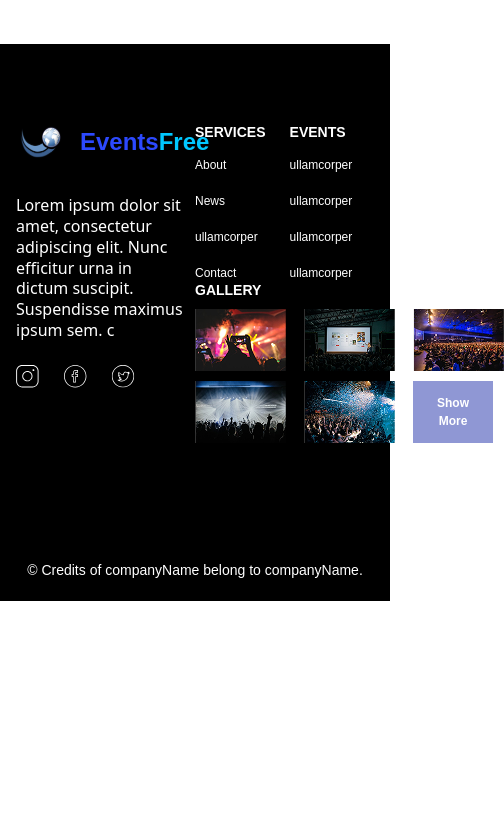
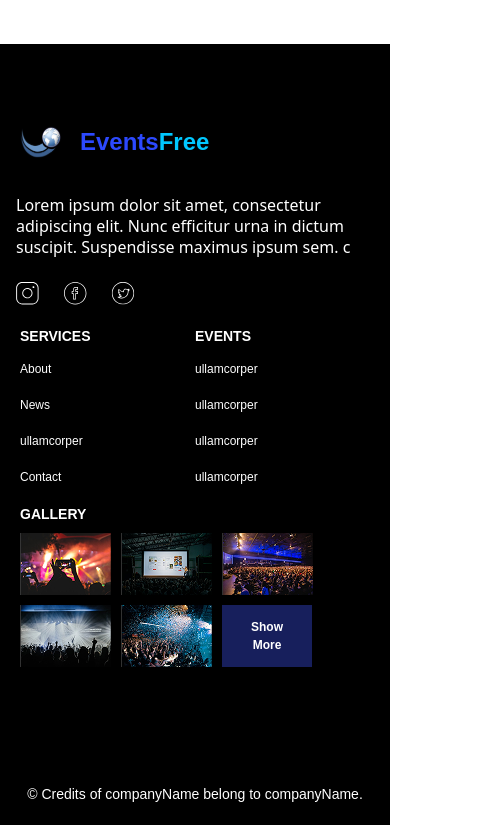
Before and after one commit to Harsh-Bishnoi/react_homepage, a React (Vite) app: page / in a window 390 px wide. Shown: the part 4802-5627 px from the top of the page, 504 px wide, since content can reach past the window. Before the commit the page ends 5403 px from the top, so only its background shows below. Built offline with nearby package versions, Linux system fonts and the light colour scheme.

Commit message:
footer-responsive

```diff
--- a/src/components/Footer.jsx
+++ b/src/components/Footer.jsx
@@ -16,21 +16,21 @@ const Footer = () => {
             <div className="bg-black pt-[81px]">
                 <div className="max-w-[1320px] px-4 mx-auto pb-24">
                     <div className="flex flex-wrap flex-row -mx-3">
-                        <div className="w-6/12 px-3">
+                        <div className="w-full xl:w-6/12 px-3 mb-6">
                             <div className="flex items-center gap-3.5 pb-9">
                                 <a href="#"><img src={logo} alt="nav-logo" className='max-w-[50px] sm:max-w-[98px]' /></a>
                                 <a className='font-family-primary font-bold text-2xl sm:text-4xl leading-[135%] text-[#2C49FE] mb-0' href='#'>Events<span className='text-[#01C8FF]'>Free</span></a>
                             </div>
-                            <CustomDescription discriptionClass="text-white max-w-[346px] text-base pb-6" text="Lorem ipsum dolor sit amet, consectetur adipiscing elit. Nunc efficitur urna in dictum suscipit. Suspendisse maximus ipsum sem. c " />
+                            <CustomDescription discriptionClass="text-white xl:max-w-[346px] text-base pb-6" text="Lorem ipsum dolor sit amet, consectetur adipiscing elit. Nunc efficitur urna in dictum suscipit. Suspendisse maximus ipsum sem. c " />
                             <div className="flex items-center gap-6">
                                 <a className='' href="https://www.instagram.com/accounts/login/?hl=en" target='_blank'><img src={insta} alt="insta-icon" /></a>
                                 <a className='' href="https://www.facebook.com/?_rdr" target='_blank'><img src={facebook} alt="facebook-icon" /></a>
                                 <a className='' href="https://x.com/" target='_blank'><img src={twitter} alt="twitter-icon" /></a>
                             </div>
                         </div>
-                        <div className="w-6/12">
+                        <div className="w-full xl:w-6/12 px-4">
                             <div className="flex flex-wrap flex-row -mx-3 w-full">
-                                <div className="md:w-3/12 px-3 flex justify-start">
+                                <div className="xl:w-3/12 sm:w-3/12 w-6/12 px-3 max-sm:mb-5 flex justify-start">
                                     <ul className=''>
                                         <li className='text-white font-family-primary font-bold text-sm leading-[100%] mb-3'>SERVICES</li>
                                         <li className='mb-3'><a className='font-family-primary hover:text-[#2C49FE] transition-all duration-200 ease-in text-white font-normal text-xs leading-[100%]' href="#">About</a> </li>
@@ -39,7 +39,7 @@ const Footer = () => {
                                         <li><a className='font-family-primary text-white font-normal hover:text-[#2C49FE] transition-all duration-200 ease-in text-xs leading-[100%]' href="#">Contact</a> </li>
                                     </ul>
                                 </div>
-                                <div className="md:w-3/12 px-3 justify-start flex">
+                                <div className="xl:w-3/12 sm:w-3/12 w-6/12 max-sm:mb-5 px-3 justify-start flex">
                                     <ul className=''>
                                         <li className='text-white font-family-primary font-bold text-sm leading-[100%] mb-3'>EVENTS</li>
                                         <li className='mb-3'><a className='font-family-primary text-white hover:text-[#2C49FE] transition-all duration-200 ease-in font-normal text-xs leading-[100%]' href="#">ullamcorper</a></li>
@@ -48,14 +48,14 @@ const Footer = () => {
                                         <li><a className='font-family-primary text-white font-normal hover:text-[#2C49FE] transition-all duration-200 ease-in text-xs leading-[100%]' href="#">ullamcorper</a></li>
                                     </ul>
                                 </div>
-                                <div className="lg:w-6/12 w-full px-3">
+                                <div className="w-full sm:w-6/12 px-3">
                                     <p className='text-white font-family-primary font-bold text-sm leading-[100%] mb-3'>GALLERY</p>
-                                    <div className='flex gap-[18px]'>
+                                    <div className='flex max-sm:gap-2.5 gap-[18px]'>
                                         <img src={img1} alt="img-1" />
                                         <img src={img2} alt="img-2" />
                                         <img src={img3} alt="img-3" />
                                     </div>
-                                    <div className='flex mt-[10px] gap-[18px]'>
+                                    <div className='flex mt-[10px] max-sm:gap-2.5 gap-[18px]'>
                                         <img src={img4} alt="img-4" />
                                         <img src={img5} alt="img-5" />
                                         <div className="max-w-[90px] w-full bg-[#2D3CAE87] py-[13px] px-6">
--- a/src/components/Header.jsx
+++ b/src/components/Header.jsx
@@ -25,7 +25,7 @@ const Header = () => {
                         <CustomButton btnClass="text-xl" btn="Get Started" />
                         <a className='font-family-primary font-normal text-xl leading-[150%] text-white' href="">Learn more</a>
                     </div>
-                    {/* <div className="max-w-[962px] rounded-[150px] bg-[#2C49FEBD] h-[108px] py-[19px] pr-[23px] pl-[35px] flex items-center">
+                    {/* <div className="max-w-[962px] rounded-[150px] bg-[#2C49FEBD] py-[19px] pr-[23px] pl-[35px] flex items-center">
                         <div className="flex items-center gap-[17px]">
                             <img src={location} alt="location-img" />
                             <div className="">
```
